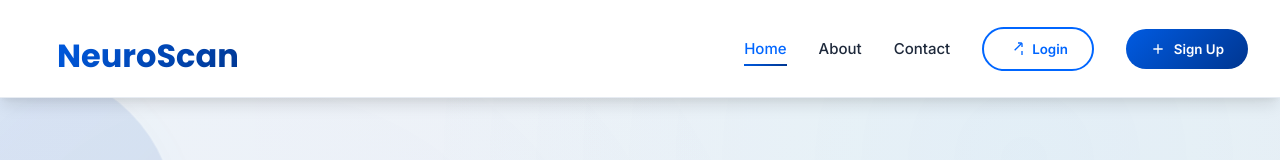
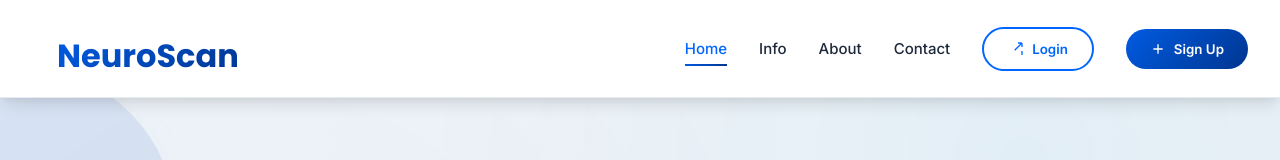
Before and after one commit to hafsahabib8/neuroscan, a React (Create React App) app: page /home in a window 1280 px wide. Shown: the top 160 px of the page. Built offline with nearby package versions, Linux system fonts and the light colour scheme; no server answers.

Commit message:
Update home.jsx

```diff
--- a/src/components/home/home.jsx
+++ b/src/components/home/home.jsx
@@ -5,6 +5,7 @@ import "./home.css";
 import image from "../../assets/brain.jpg";
 import Login from "../login/Login";
 import RoleSelection from "../Signup/RoleSelection";
+import InfoModal from "../infopage/info";
 
 const Home = () => {
   const [formData, setFormData] = useState({
@@ -13,6 +14,7 @@ const Home = () => {
     message: "",
   });
   const navigate = useNavigate();
+  const [showModal, setShowModal] = useState(false);
 
   const [showLoginModal, setShowLoginModal] = useState(false);
   const [statusMessage, setStatusMessage] = useState("");
@@ -82,6 +84,18 @@ const Home = () => {
           <li>
             <a href="#home" className="active">
               Home
+            </a>
+          </li>
+           <li>
+            <a
+              href="#info"
+              className="info-link"
+              onClick={(e) => {
+                e.preventDefault(); // Prevent normal anchor navigation
+                setShowModal(true);
+              }}
+            >
+              Info
             </a>
           </li>
           <li>
@@ -356,7 +370,7 @@ const Home = () => {
         </div>
       </footer>
 
-      {/* Login Modal */}
+      {showModal && <InfoModal onClose={() => setShowModal(false)} />}
       {showLoginModal && <Login onClose={() => setShowLoginModal(false)} />}
     </div>
   );
```
